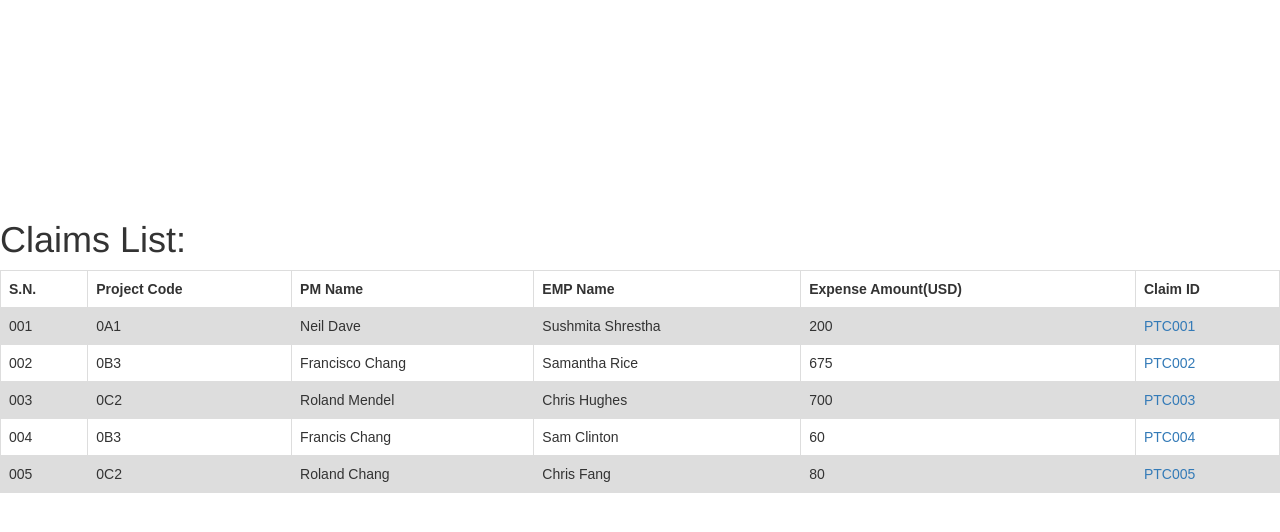
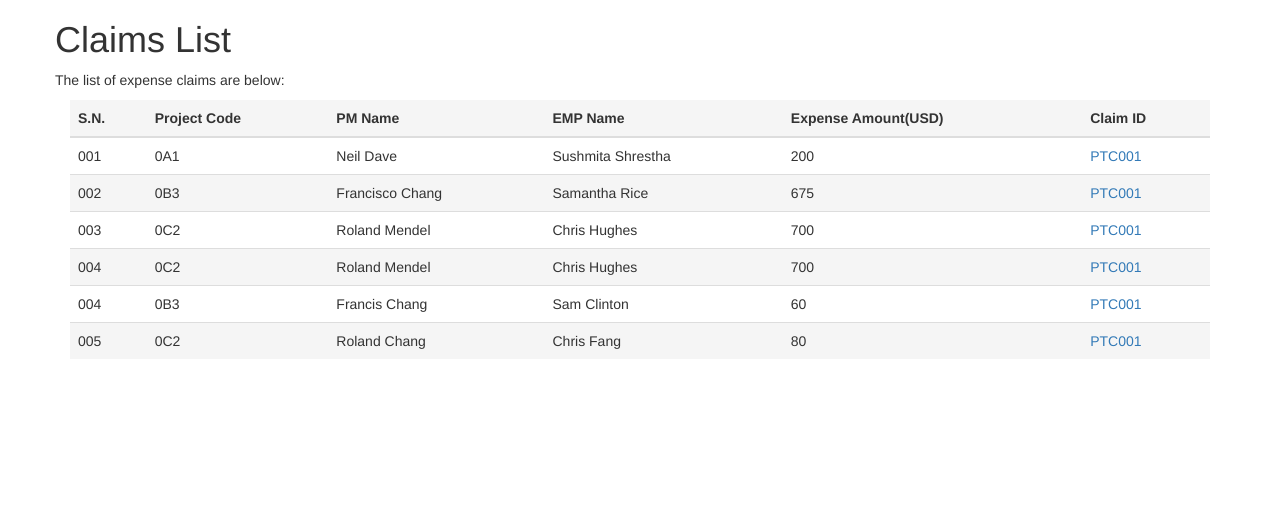
Before and after one commit to n2iw/Expense-Claim-System, a Java web app: page /hr.jsp in a window 1280 px wide. Shown: the top 532 px of the page. Run offline with Tomcat 11, a stand-in JSP engine, Linux system fonts and the light colour scheme; some libraries are stand-ins or nearby versions.

Commit message:
Used Bootstrap to HR page

```diff
--- a/WebContent/hr.jsp
+++ b/WebContent/hr.jsp
@@ -1,66 +1,17 @@
-<% String title = "Claims"; %>
+<% String title = "Claims Lists"; %>
 <%@include file="WEB-INF/Header.jsp" %>
 
-<style>
-table {
-	font-family: arial, sans-serif;
-	border-collapse: collapse;
-	width: 100%;
-}
 
-td, th {
-	border: 1px solid #dddddd;
-	text-align: left;
-	padding: 8px;
-}
+<div class="container">
 
-tr:nth-child(even) {
-	background-color: #dddddd;
-}
-
-/* From login.jsp */
-body {
-	padding-top: 200px;
-	padding-bottom: 40px;
-	/*background-image: url('images/bg3.jpg');*/
-}
-
-.form-signin-heading {
-	text-align: center;
-}
-
-.form-signin {
-	max-width: 300px;
-	padding: 19px 29px 0px;
-	margin: 0 auto 20px;
-	background-color: #eed;
-	border: 1px solid #e5e5e5;
-	-webkit-border-radius: 5px;
-	-moz-border-radius: 5px;
-	border-radius: 5px;
-	-webkit-box-shadow: 0 1px 2px rgba(0, 0, 0, .05);
-	-moz-box-shadow: 0 1px 2px rgba(0, 0, 0, .05);
-	box-shadow: 0 1px 2px rgba(0, 0, 0, .05);
-}
-
-.form-signin .form-signin-heading, .form-signin .checkbox {
-	margin-bottom: 10px;
-}
-
-.form-signin input[type="text"], .form-signin input[type="password"] {
-	font-size: 16px;
-	height: auto;
-	margin-bottom: 15px;
-	padding: 7px 9px;
-}
-}
-
-</style>
-
-
-  <h1>Claims List:</h1>
-  <table >
-  <tr>
+			<div class="row">
+				<h1>Claims List</h1>
+				<p>The list of expense claims are below:</p>
+			</div>
+			<div class ="table-responsive">
+			  <table class="table table-hover">
+                <thead>
+                <tr class = active>
                      <th>S.N.</th>
                      <th>Project Code</th>
                      <th>PM Name</th>
@@ -69,6 +20,8 @@ body {
    					 <th>Claim ID</th>
 
  				</tr>
+ 				</thead>
+ 				<tbody>
  				<tr>
                      <td>001</td>
                      <td>0A1</td>
@@ -76,15 +29,15 @@ body {
                      <td>Sushmita Shrestha</td>
    					 <td>200</td>
    					 <td><a href="claim_id.jsp">PTC001</a></td>
-
      			</tr>
-  <tr>
+ 				<tr class = active>
                      <td>002</td>
                      <td>0B3</td>
                      <td>Francisco Chang</td>
                      <td>Samantha Rice</td>
    					 <td>675</td>
-     <td><a href="claim_id.jsp">PTC002</a> </td>
+   					 <td><a href="claim_id.jsp">PTC001</a></td>
+
  				</tr>
  				<tr>
                      <td>003</td>
@@ -92,7 +45,18 @@ body {
                      <td>Roland Mendel</td>
                      <td>Chris Hughes</td>
    					 <td>700</td>
-     <td><a href="claim_id.jsp">PTC003</a> </td>
+   					 <td><a href="claim_id.jsp">PTC001</a></td>
+
+ 				</tr>
+
+ 				<tr class =active>
+                     <td>004</td>
+                     <td>0C2</td>
+                     <td>Roland Mendel</td>
+                     <td>Chris Hughes</td>
+   					 <td>700</td>
+   					 <td><a href="claim_id.jsp">PTC001</a></td>
+
  				</tr>
  				<tr>
                      <td>004</td>
@@ -100,17 +64,22 @@ body {
                      <td>Francis Chang</td>
                      <td>Sam Clinton</td>
    					 <td>60</td>
-     <td><a href="claim_id.jsp">PTC004</a></td>
+   					 <td><a href="claim_id.jsp">PTC001</a></td>
+
  				</tr>
-  <tr>
+ 				<tr class = active>
                      <td>005</td>
                      <td>0C2</td>
                      <td>Roland Chang</td>
                      <td>Chris Fang</td>
    					 <td>80</td>
-     <td><a href="claim_id.jsp">PTC005</a></td>
+   					 <td><a href="claim_id.jsp">PTC001</a></td>
+
  				</tr>
+ 				</tbody>
+		   </table>
+		   </div>
+</div>
 
- </table>
 
 <%@include file="WEB-INF/Footer.jsp" %>
```
Lines whose indentation alone changed are shown as unchanged.
